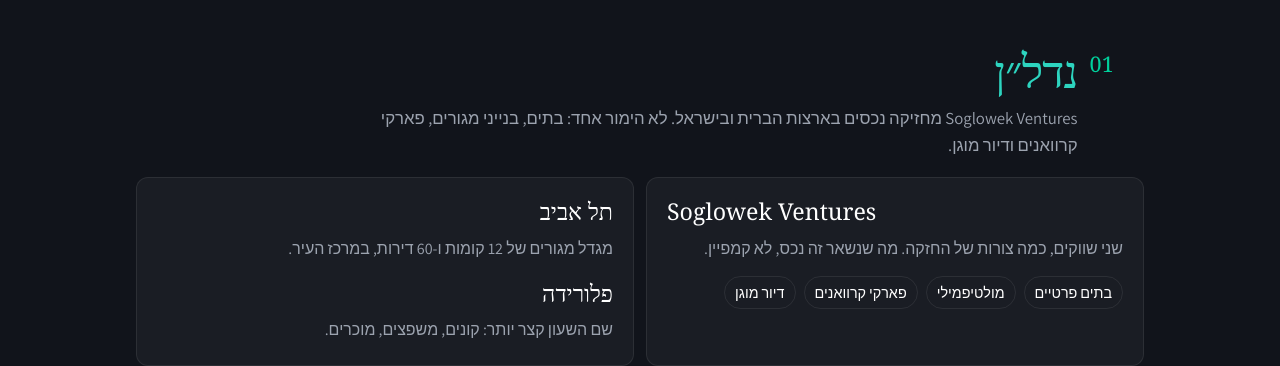
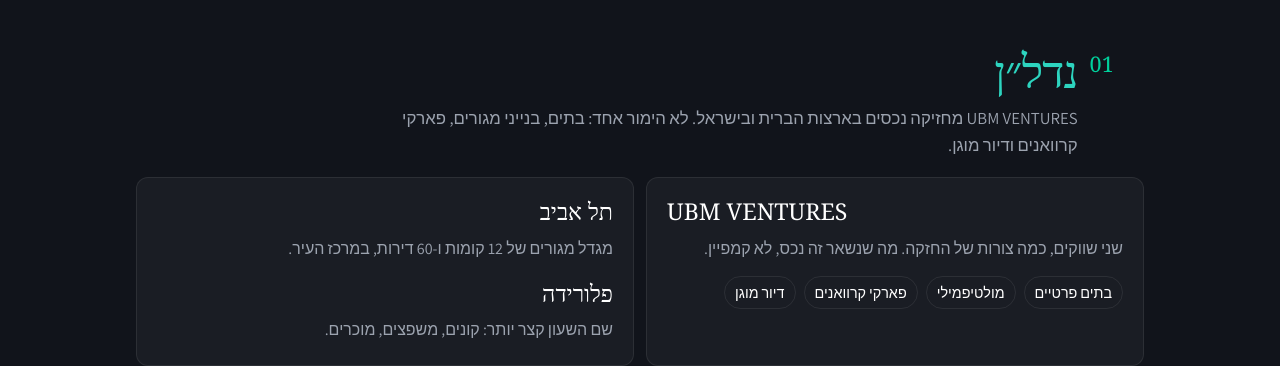
Before and after one commit to urisoglowek-ui/real_estate, a Jekyll site: the page uri/about.html, which Jekyll copies as it is, in a window 1280 px wide and 900 px high, scrolled down 948 px. Shown: the part 153-519 px from the top of the window. Built offline with Jekyll 4.4.1, drawn with Linux system fonts in a browser that asks for light colours; some web fonts are replaced.

Commit message:
Rename Soglowek Ventures to UBM VENTURES on the About pages.
The name appears twice on each language version: the section lede and the card heading.

Co-authored-by: urisoglowek-ui <urisoglowek-ui@users.noreply.github.com>

```diff
--- a/uri/about.html
+++ b/uri/about.html
@@ -112,12 +112,12 @@
         <span class="idx num">01</span>
         <div>
           <h2><span class="key">נדל״ן</span></h2>
-          <p class="lede"><span class="en">Soglowek Ventures</span> מחזיקה נכסים בארצות הברית ובישראל. לא הימור אחד: בתים, בנייני מגורים, פארקי קרוואנים ודיור מוגן.</p>
+          <p class="lede"><span class="en">UBM VENTURES</span> מחזיקה נכסים בארצות הברית ובישראל. לא הימור אחד: בתים, בנייני מגורים, פארקי קרוואנים ודיור מוגן.</p>
         </div>
       </div>
       <div class="grid2">
         <article class="card">
-          <h3 class="en">Soglowek Ventures</h3>
+          <h3 class="en">UBM VENTURES</h3>
           <p>שני שווקים, כמה צורות של החזקה. מה שנשאר זה נכס, לא קמפיין.</p>
           <ul class="kinds">
             <li>בתים פרטיים</li>
--- a/uri/en/about.html
+++ b/uri/en/about.html
@@ -112,12 +112,12 @@
         <span class="idx num">01</span>
         <div>
           <h2>Real <span class="key">estate</span></h2>
-          <p class="lede">Soglowek Ventures holds property in the United States and in Israel. Not one bet: houses, multifamily, RV parks, assisted living.</p>
+          <p class="lede">UBM VENTURES holds property in the United States and in Israel. Not one bet: houses, multifamily, RV parks, assisted living.</p>
         </div>
       </div>
       <div class="grid2">
         <article class="card">
-          <h3>Soglowek Ventures</h3>
+          <h3>UBM VENTURES</h3>
           <p>Two countries, several ways to hold. What remains is an asset, not a campaign.</p>
           <ul class="kinds">
             <li>Single family</li>
--- a/uri/es/about.html
+++ b/uri/es/about.html
@@ -112,12 +112,12 @@
         <span class="idx num">01</span>
         <div>
           <h2><span class="key">Inmuebles</span></h2>
-          <p class="lede">Soglowek Ventures tiene activos en Estados Unidos y en Israel. No es una sola apuesta: casas, multifamiliar, parques de casas rodantes y residencias asistidas.</p>
+          <p class="lede">UBM VENTURES tiene activos en Estados Unidos y en Israel. No es una sola apuesta: casas, multifamiliar, parques de casas rodantes y residencias asistidas.</p>
         </div>
       </div>
       <div class="grid2">
         <article class="card">
-          <h3>Soglowek Ventures</h3>
+          <h3>UBM VENTURES</h3>
           <p>Dos países, varias formas de tener. Lo que queda es un activo, no una campaña.</p>
           <ul class="kinds">
             <li>Unifamiliar</li>
```
